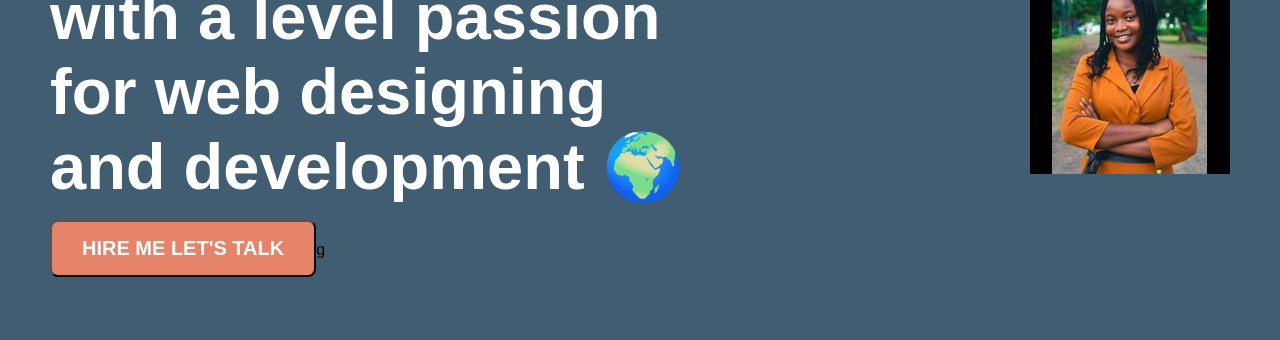
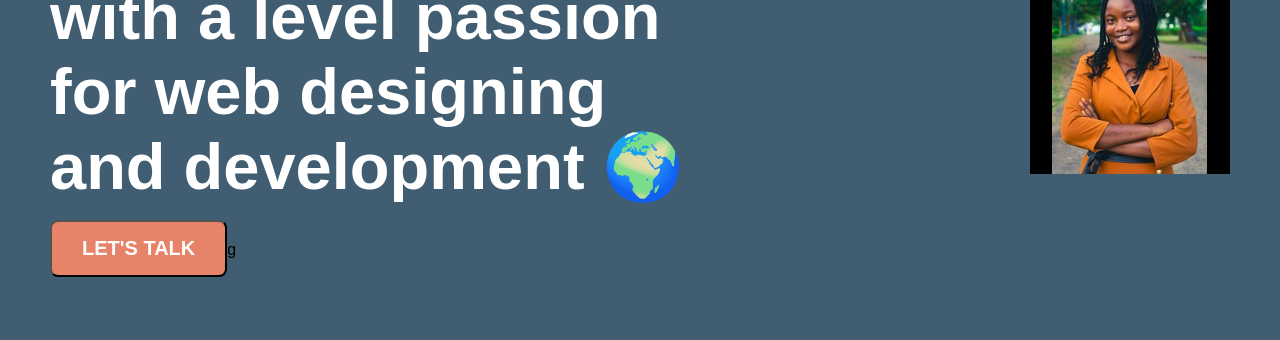
Before and after one commit to Bukkie62/Stage1-HNG-Project, a plain HTML site: page index.html in a window 1280 px wide. Shown: the part 184-524 px from the top of the page. Drawn offline with Linux system fonts and the light colour scheme; a web font is replaced by a local one.

Commit message:
index.html

```diff
--- a/index.html
+++ b/index.html
@@ -20,7 +20,7 @@
           <h1>A <span>Frontend Developer</span> with a level passion for web designing and development &#127757;</h1>
           <div>
             <button class="btn">
-              Hire Me
+
               Let's Talk
             </button>g
           </div>
```
